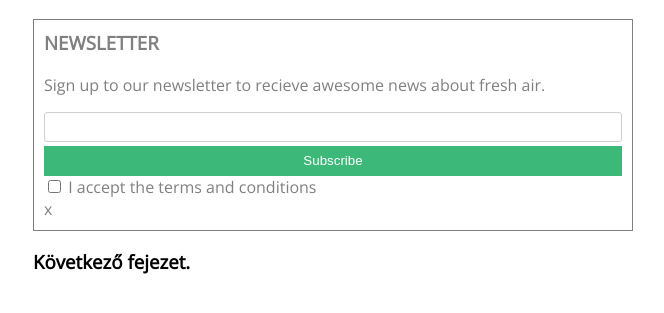
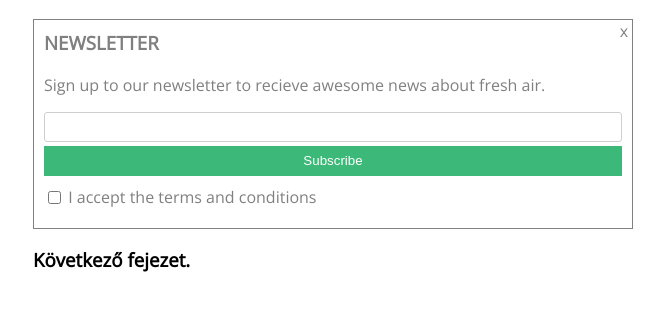
Before and after one commit to JanosiMarcell/gyakorlas, a plain HTML site: page index.html in a window 1280 px wide. Shown: the part 67-380 px from the top of the page, without its empty margins (307-971 px from the left). Drawn offline with nearby package versions, Linux system fonts and the light colour scheme.

Commit message:
Update style.css

```diff
--- a/style.css
+++ b/style.css
@@ -10,6 +10,9 @@
     border: solid thin gray;
     padding: 10px;
     border-radius: ;
+    padding-bottom: 20px;
+    position: relative;
+
 }
 .newsletter button{
     background-color:#3cb878 ;
@@ -18,6 +21,7 @@
     display: block;
     width: 100%;
     height: 30px;
+    margin-bottom: 10px;
 }
 
 .newsletter input#email{
@@ -34,3 +38,13 @@
 .newsletter h3{
     margin-top: 0;
 }
+
+.newsletter #terms{
+    position: relative;
+    top: 1px;
+}
+.newsletter #closex{
+    position: absolute;
+    top: 0px;
+    right: 4px;
+}
```
